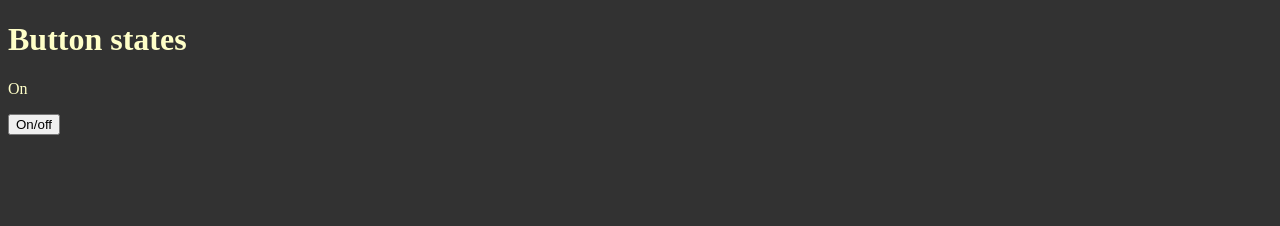
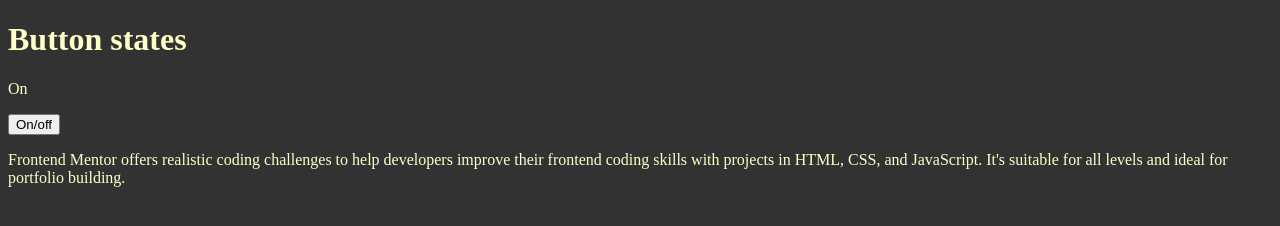
Before and after one commit to Pat-devs/kartleggingJsAugust26, a plain HTML site: page index.html in a window 1280 px wide. Both pictures are taken after a click on the button "On/off". Drawn offline with Linux system fonts and the light colour scheme.

Commit message:
use display none / block from js to toggle display of text on page

```diff
--- a/index.html
+++ b/index.html
@@ -12,5 +12,9 @@
 
     <p id="switch-value">Off</p>
     <button id="button-toggle-switch">On/off</button>
+
+    <p id="some-text">Frontend Mentor offers realistic coding challenges to help developers improve their
+  frontend coding skills with projects in HTML, CSS, and JavaScript. It's suitable for
+  all levels and ideal for portfolio building.</p>
 </body>
 </html>
--- a/script.js
+++ b/script.js
@@ -1,11 +1,11 @@
 // velg element basert på id -- da bruker vi #navnpåid, f.eks:
-
-// <p id="switch-value">Off</p>
-// <button id="button-toggle-switch">On/off</button>
 
 let switchValueElement = document.querySelector("#switch-value");
 
-// store counter value (number) in a variable:
+let textParagraphElement = document.querySelector("#some-text")
+
+
+// store switch (true of false) value in a variable:
 let switchValue = false
 
 // switchValueElement.textContent = counter
@@ -18,10 +18,14 @@ function toggleSwitch()
     if (switchValue == false) { // koden under denne klammen kjører bare hvis switchValue er false
         switchValue = true
         switchValueElement.textContent = "On"
+
+        textParagraphElement.style = "display: block;"
     }
     else { // koden under denne klammen kjører bare hvis if-betingelse over ikke kjørte
         switchValue = false
         switchValueElement.textContent = "Off"
+
+        textParagraphElement.style = "display: none;"
     }
 
 }
--- a/style.css
+++ b/style.css
@@ -6,3 +6,7 @@ body {
 #counter-value {
     color: white;
 }
+
+#some-text {
+    display: block;
+}
```
